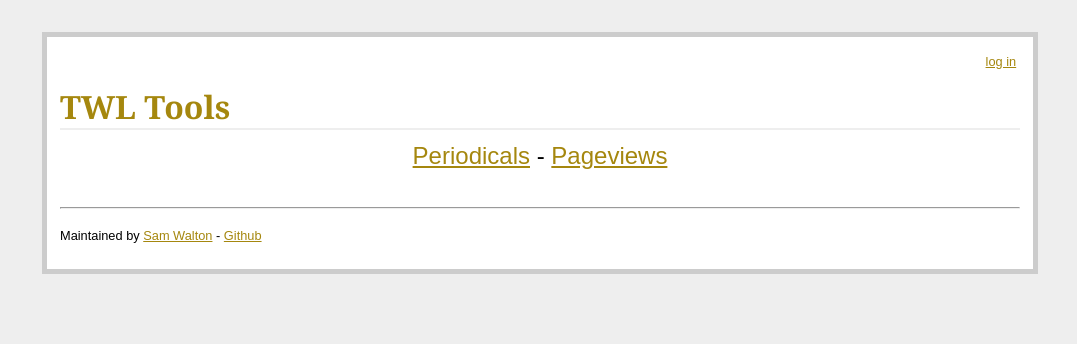
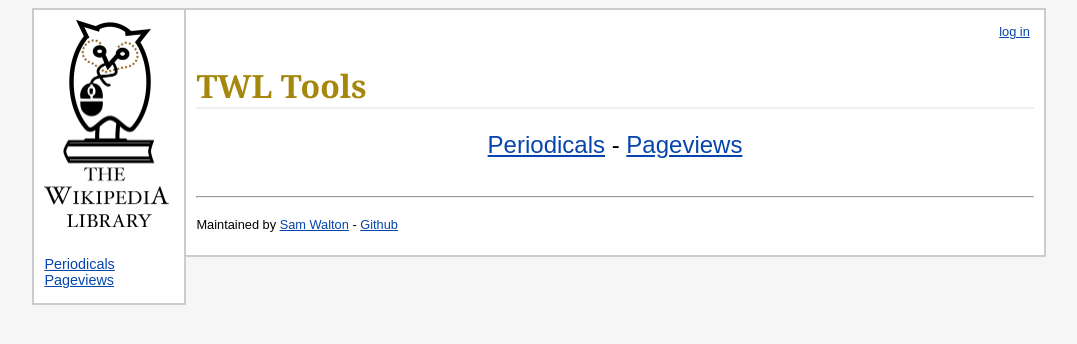
Before and after one commit to Samwalton9/TWL-tools, a Flask app: page / in a window 1280 px wide. Shown: the top 344 px of the page, without its empty margins (100-1177 px from the left). Run offline with Flask 2, Linux system fonts and the light colour scheme.

Commit message:
First pass UI changes

```diff
--- a/static/style.css
+++ b/static/style.css
@@ -1,23 +1,27 @@
-body            { font-family: sans-serif; background: #eee; }
-a, h1, h2       { color: #a5870e; }
-h1, h2          { font-family: 'Georgia', serif; margin: 0; }
+body            { font-family: sans-serif; background: #f6f6f6; }
+a       		{ color: #0645ad; }
+h1, h2          { font-family: 'Georgia', serif; color: #a5870e}
 h1              { border-bottom: 2px solid #eee; }
 h2              { font-size: 1.2em; margin-bottom: 1em;}
 
-.page           { margin: 2em auto; width: 60em; border: 5px solid #ccc;
-                  padding: 0.8em; background: white; }
+.container		{ width: 80%; margin: auto; padding: 10px; }
+.sidebar		{ float:left; margin-left: calc(10% - 2px); background: white; width:150px; border: 2px solid #ccc;}
+.page           { border: 2px solid #ccc; padding:10px;
+                  background: white; margin-left: calc(10% + 150px); margin-right: 10%;}
+.logo			{ margin: 10px; margin-bottom: 25px; }
+.sidebartext	{ margin-left:10px; font-size: 0.9em; margin-bottom: 15px;}
 .metanav        { text-align: right; font-size: 0.8em; padding: 0.3em;
                   margin-bottom: 1em; }
 .flash          { background: #cee5F5; padding: 0.5em;
                   border: 1px solid #aacbe2; }
 .error          { background: #f0d6d6; padding: 0.5em; }
 .submission-button {margin-bottom: 1cm; text-align: center;}
-.footer 		{font-size: 0.8em; margin-top: 0.5cm;}
-.navbar 		{font-size: 1.5em; margin-top: 0.3cm; margin-bottom: 1cm; text-align: center}
-.back-button	{margin-top: 0.3cm; margin-bottom: 1cm}
-.header-text	{margin-bottom: 0.5cm; font-size: 0.8em;}
-.subtext		{font-size: 0.8em; margin-bottom: 0.5cm}
-.login-header	{margin-top: 0.5em; font-size: 0.9em;}
+.footer 		{ font-size: 0.8em; margin-top: 0.5cm}
+.navbar 		{ font-size: 1.5em; margin-top: 0.3cm; margin-bottom: 1cm; text-align: center}
+.back-button	{ margin-top: 0.3cm; margin-bottom: 1cm}
+.header-text	{ margin-bottom: 0.5cm; font-size: 0.8em;}
+.subtext		{ font-size: 0.8em; margin-bottom: 0.5cm}
+.login-header	{ margin-top: 0.5em; font-size: 0.9em;}
 canvas {
 	width: 50em;
 	height: 400px;
--- a/templates/index.html
+++ b/templates/index.html
@@ -1,6 +1,15 @@
 <!doctype html>
 <title>TWL Tools</title>
 <link rel=stylesheet type=text/css href="{{ url_for('static', filename='style.css') }}">
+<div class="sidebar">
+  <div class="logo">
+    <img src="{{ url_for('static', filename='TWL_logo.png') }}" alt="The Wikipedia Library logo" width="125">
+  </div>
+  <div class="sidebartext">
+    <a href="{{ url_for('periodicals') }}">Periodicals</a>
+    <a href="{{ url_for('pageviews') }}">Pageviews</a>
+  </div>
+</div>
 <div class=page>
   <div class=metanav>
     {% if not current_user.is_authenticated %}
```
Also changed, not shown: static/TWL_logo.png (added).
